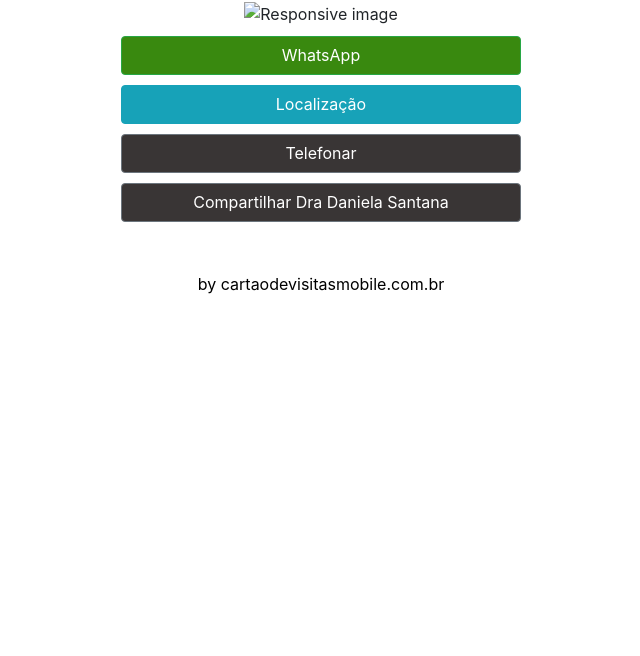
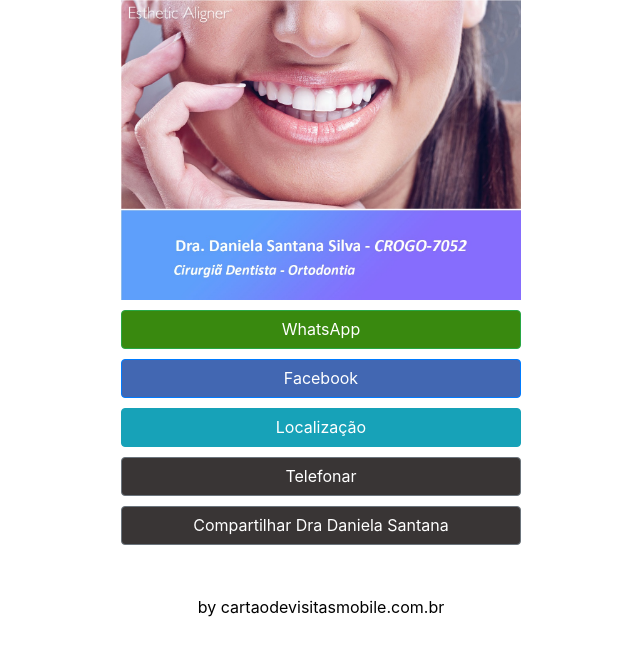
Before and after one commit to startdes/dradanielasantana, a plain HTML site: page index.html in a window 1280 px wide. Shown: the whole page, without its empty margins (319-959 px from the left). Drawn offline with nearby package versions, Linux system fonts and the light colour scheme.

Commit message:
Add files via upload

```diff
--- a/css/stilo.css
+++ b/css/stilo.css
@@ -1,5 +1,5 @@
 .logo {
-    width: 330px;
+    width: 400px;
 }
 
 .divlinks {
--- a/index.html
+++ b/index.html
@@ -26,7 +26,7 @@
 <body>
     <div class="container-fluid divcenter">
 
-        <img src="img/logo.png" class="img-fluid logo" alt="Responsive image">
+        <img src="img/logo.jpg" class="img-fluid logo" alt="Responsive image">
 
         <div class="divconteudo">
             <a href="https://api.whatsapp.com/send?phone=5562986001551" target="_blank">
@@ -42,14 +42,14 @@
                 </div>
             </a>
         </div>
-
+-->
         <div class="divconteudo">
-            <a href="link" target="_blank">
+            <a href="https://www.facebook.com/Odonto-Plaza-1855119368105061" target="_blank">
                 <div class="btn btn-primary divlinks facecolor">Facebook
                 </div>
             </a>
         </div>
--->
+
         <div class="divconteudo">
             <a href="https://goo.gl/maps/4TYvo2THNT72" target="_blank">
                 <div class="btn btn-info divlinks">Localização
```
Also changed, not shown: img/logo.jpg (added), 2 other files.
